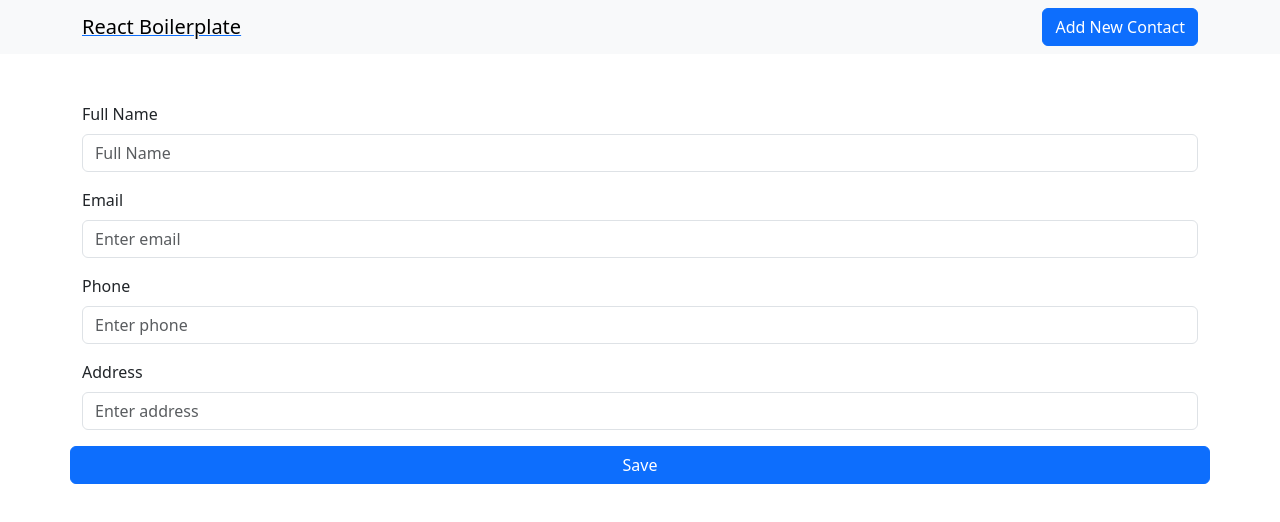
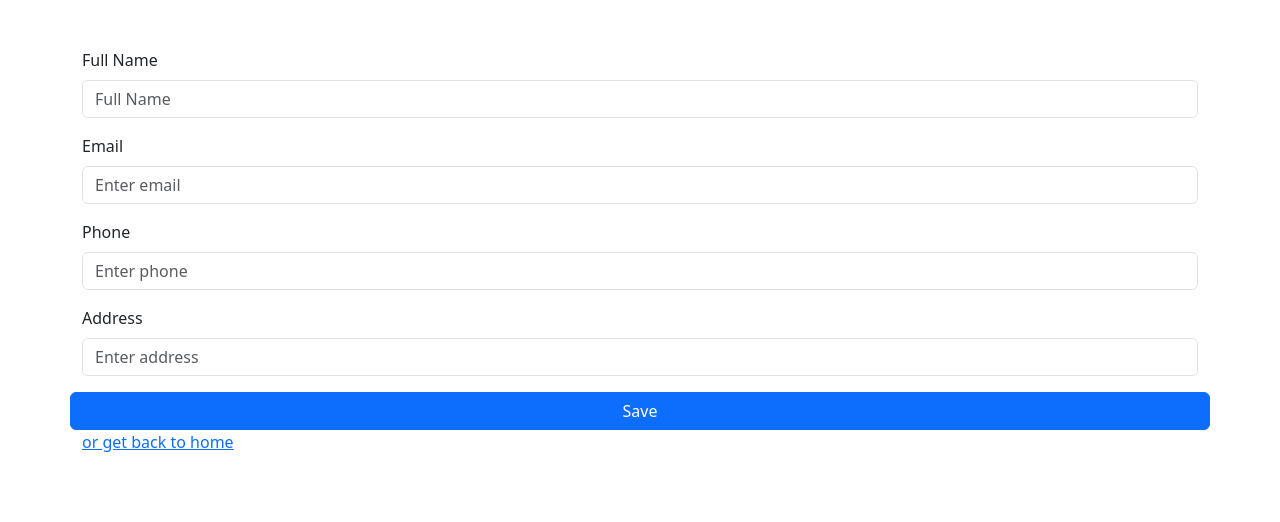
Before and after one commit to 4GeeksAcademy/betadav-contact-list-lt-pt55, a React (Vite) app: page / in a window 1280 px wide. Shown: the top 522 px of the page. Built offline with nearby package versions, Linux system fonts and the light colour scheme.

Commit message:
pushed before commit

```diff
--- a/src/pages/Demo.jsx
+++ b/src/pages/Demo.jsx
@@ -78,7 +78,14 @@ export const Demo = () => {
   const { store, dispatch } = useGlobalReducer()
 
   return (
+
     <div className="container">
+      <div className="d-flex flex-row-reverse my-3">
+        <Link to="/">
+          <button className="btn btn-primary">Add New Contact</button>
+        </Link>
+      </div>
+
       <ul className="list-group">
         {/* Map over the 'todos' array from the store and render each item as a list element */}
         {store && store.todos?.map((item) => {
@@ -117,12 +124,12 @@ export const Demo = () => {
                   <div className="col-md-8">
                     <div className="card-body">
                       <Link to={"/single/" + item.id}>Link to: {item.slug} </Link>
-                      <h5 className="card-title">Name: {item.name}
-                        <button className="btn btn-warning" onClick={() => deleteContact(item.id)}>Delete</button>
-                      </h5>
+                      <h5 className="card-title">Name: {item.name}</h5>
                       <p className="card-text">Address: {item.address}</p>
                       <p className="card-text">Phone: {item.phone}</p>
                       <p className="card-text">Email: {item.email}</p>
+                      <button className="btn btn-success" onClick={() => createContact()}>New contact</button>
+                      <button className="btn btn-warning" onClick={() => deleteContact(item.id)}>Delete</button>
                     </div>
                   </div>
                 </div>
@@ -150,14 +157,7 @@ export const Demo = () => {
           );
         })}
       </ul>
-      <button className="btn btn-success" onClick={() => createContact()}>New contact</button>
 
-
-
-
-      <Link to="/">
-        <button className="btn btn-primary">Back home</button>
-      </Link>
     </div>
   );
 };
--- a/src/pages/Home.jsx
+++ b/src/pages/Home.jsx
@@ -26,6 +26,9 @@ export const Home = () => {
 					<input type="text" className="form-control" id="formGroupExampleInput2" placeholder="Enter address" />
 				</div>
 				<button className="col rounded btn btn-primary"  type="button">Save</button>
+				<Link to="/demo">
+					<span className="mb-0">or get back to home</span>
+				</Link>
 			</div>
 
 		</div>
--- a/src/pages/Layout.jsx
+++ b/src/pages/Layout.jsx
@@ -1,15 +1,11 @@
 import { Outlet } from "react-router-dom/dist"
 import ScrollToTop from "../components/ScrollToTop"
-import { Navbar } from "../components/Navbar"
-import { Footer } from "../components/Footer"
 
 // Base component that maintains the navbar and footer throughout the page and the scroll to top functionality.
 export const Layout = () => {
     return (
         <ScrollToTop>
-            <Navbar />
                 <Outlet />
-            {/* <Footer /> */}
         </ScrollToTop>
     )
 }
```
